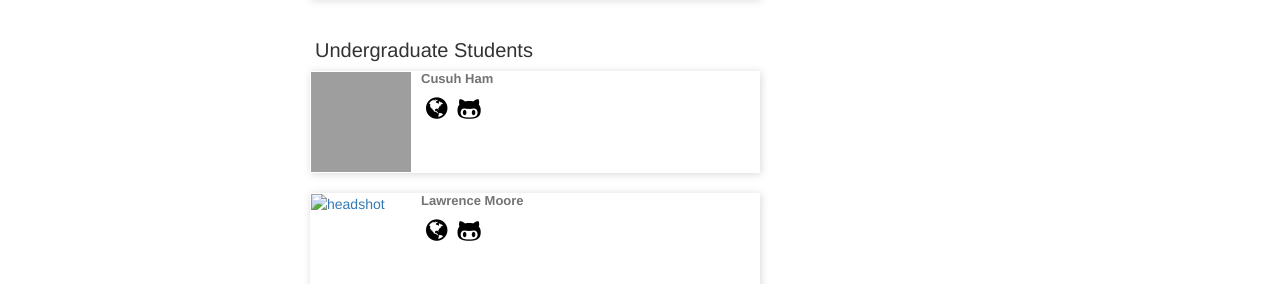
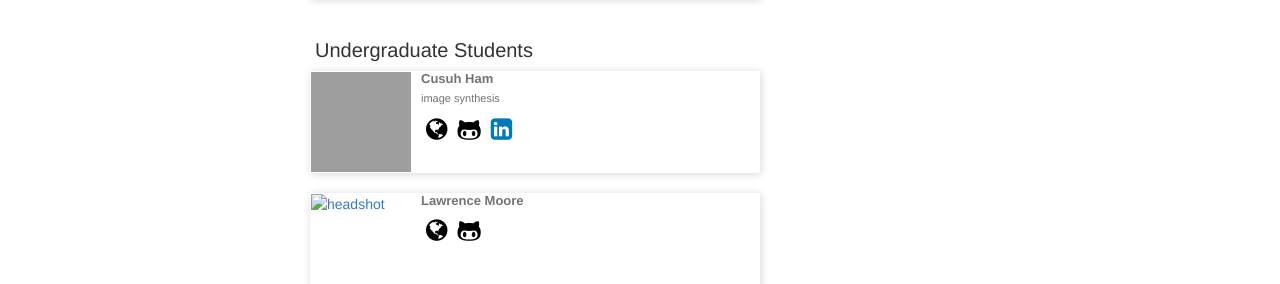
Before and after one commit to HaysLab/HaysLab.github.io, a Jekyll site: the page built from index.html, in a window 1280 px wide. Shown: the part 1327-1611 px from the top of the page. Built offline with Jekyll 4.4.1, drawn with Linux system fonts in a browser that asks for light colours; nearby versions of some CDN libraries; grey boxes are pictures that could not be loaded.

```diff
--- a/_data/members.yml
+++ b/_data/members.yml
@@ -74,8 +74,8 @@
       website: http://www.cusuh.me/
       picture_url: http://www.cusuh.me/images/me.jpg
       github_username: cusuh
-      linkedin:
-      research_interests:
+      linkedin: cusuh
+      research_interests: image synthesis
 
     - name: Lawrence Moore
       website: https://www.linkedin.com/in/larry-moore-b01b6972/
```
